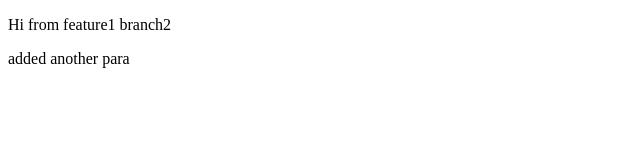
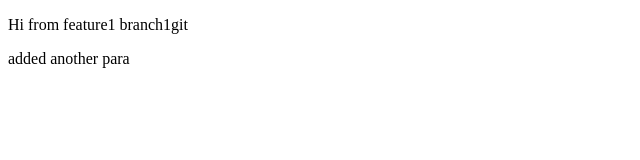
Before and after one commit to Basab6/branches2, a plain HTML site: page index.html in a window 1280 px wide. Shown: the full height of the page, 0-640 px from the left. Drawn offline with Linux system fonts and the light colour scheme.

Commit message:
added branch1git

```diff
--- a/index.html
+++ b/index.html
@@ -7,7 +7,7 @@
     <title>Document</title>
 </head>
 <body>
-    <p>Hi from feature1 branch2</p>
+    <p>Hi from feature1 branch1git </p>
     <p>added another para</p>
 </body>
 </html>
```
